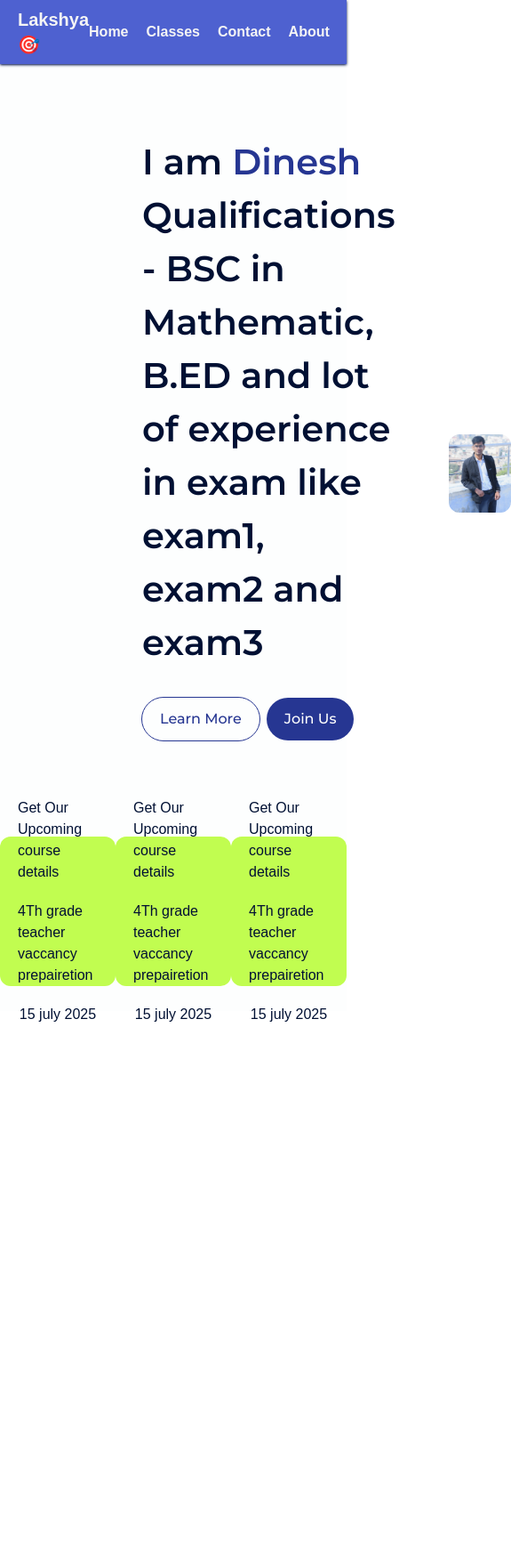
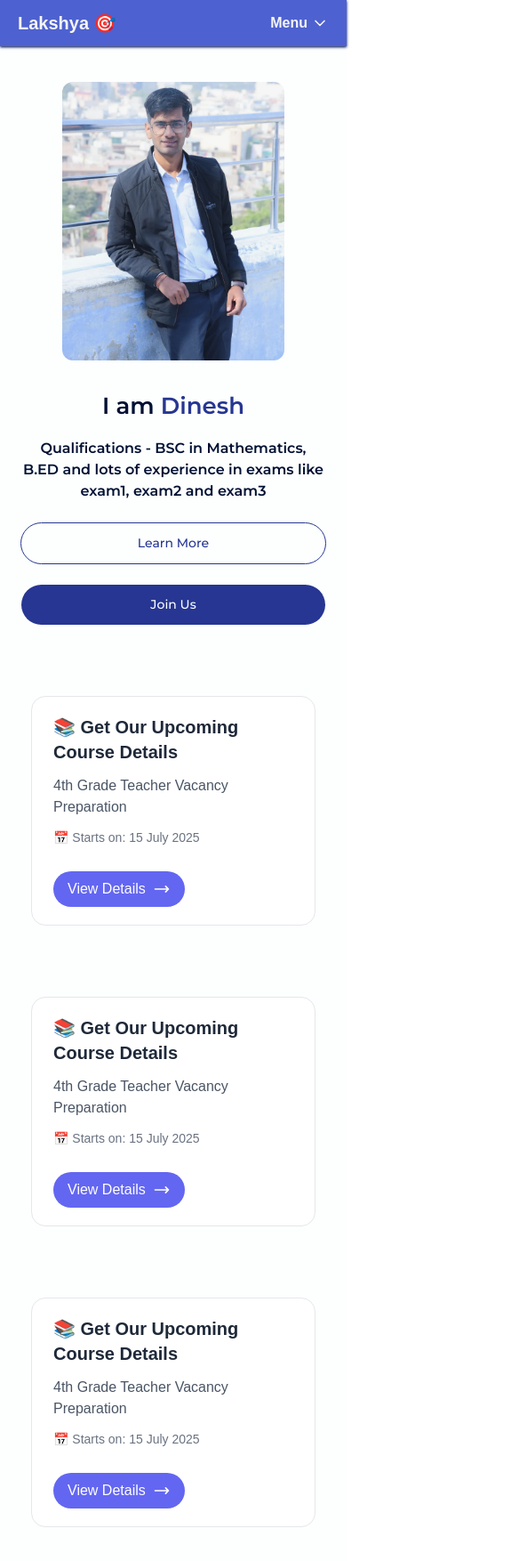
Before and after one commit to RohitPanwar46/Lakshya-guru-classes, a Next.js app: page / in a window 390 px wide. Shown: the whole page at 89% size, 575 px wide, since content can reach past the window. Before the commit the page ends 1152 px from the top, so only its background shows below. Built offline with nearby package versions, Linux system fonts and the light colour scheme.

Commit message:
edited card and made responsive

```diff
--- a/app/page.js
+++ b/app/page.js
@@ -15,20 +15,37 @@ const montserrat500 = Montserrat({
 
 export default function Home() {
   return (
-    <div className=" text-[#001033]  bg-[#FDFEFE] min-h-[100vh]">
-      <Navbar/>
-      <div className="flex justify-between gap-15 mx-40 items-center mt-20">
-        <div className=" text-[40px] mb-20">
-          <p className={montserrat.className}>I am <span className="text-[#263692] ">Dinesh</span></p>
-          <p className={montserrat.className}>Qualifications - BSC in Mathematic, B.ED and lot of experience in exam like exam1, exam2 and exam3 </p>
-          <div className="flex gap-2">
-          <button className="outline-[#263692] outline-1 hover:outline-[#4e67f7] hover:bg-[#4e67f7] hover:text-[#ffffff] text-[#263692] cursor-pointer rounded-full px-5 mt-8 py-3 text-[16px]"><span className={montserrat500.className}>Learn More</span></button>
-          <button className="bg-[#263692] hover:bg-[#4e67f7] cursor-pointer rounded-full text-[#ffffff] px-5 mt-8 py-3 text-[16px]"><span className={montserrat500.className}>Join Us</span></button>
+    <div className="text-[#001033] bg-[#FDFEFE] min-h-[100vh]">
+      <Navbar />
+
+      <div className="flex flex-col-reverse lg:flex-row justify-between gap-8 lg:gap-15 mx-6 sm:mx-10 md:mx-20 lg:mx-40 items-center mt-10 lg:mt-20">
+        <div className="text-[26px] sm:text-[32px] lg:text-[40px] mb-10 lg:mb-20 text-center lg:text-left">
+          <p className={montserrat.className}>
+            I am <span className="text-[#263692]">Dinesh</span>
+          </p>
+          <p className={`${montserrat.className} mt-4 text-[16px] sm:text-[18px]`}>
+            Qualifications - BSC in Mathematics, B.ED and lots of experience in exams like exam1, exam2 and exam3
+          </p>
+          <div className="flex flex-col sm:flex-row gap-4 justify-center lg:justify-start">
+            <button className="outline-[#263692] outline-1 hover:outline-[#4F46E5] hover:bg-[#4F46E5] hover:text-white text-[#263692] cursor-pointer rounded-full px-5 mt-6 py-3 text-[14px] sm:text-[16px]">
+              <span className={montserrat500.className}>Learn More</span>
+            </button>
+            <button className="bg-[#263692] hover:bg-[#4F46E5] cursor-pointer rounded-full text-white px-5 mt-2 sm:mt-6 py-3 text-[14px] sm:text-[16px]">
+              <span className={montserrat500.className}>Join Us</span>
+            </button>
           </div>
         </div>
-        <Image className="rounded-xl" height={350} width={350} src="/assets/photos/dinesh.jpg" alt="" />
+
+        <Image
+          className="rounded-xl w-[250px] sm:w-[300px] md:w-[350px] h-auto"
+          height={350}
+          width={350}
+          src="/assets/photos/dinesh.jpg"
+          alt="Dinesh"
+        />
       </div>
-      <Card/>
+
+      <Card />
     </div>
   );
 }
--- a/components/Card.js
+++ b/components/Card.js
@@ -2,22 +2,97 @@ import React from 'react'
 
 const Card = () => {
   return (
-    <div className='cards flex '>
-    <div className='Card w-84 h-42 mx-auto bg-[#c1fd50] rounded-xl my-7 px-5 py-3 flex justify-center items-center gap-5 flex-col '>
-        <h1>Get Our Upcoming course details</h1>
-        <div className="details">4Th grade teacher vaccancy prepairetion</div>
-        <div className="date">15 july 2025</div>
+    <div className='cards flex md:flex-row flex-col '>
+    <div className="w-80 max-w-sm mx-auto bg-white rounded-2xl hover:shadow-lg my-10 px-6 py-5 flex flex-col items-start gap-3 border border-gray-200">
+  <h1 className="text-xl font-semibold text-gray-800">
+    📚 Get Our Upcoming Course Details
+  </h1>
+  <div className="details text-gray-600 text-base">
+    4th Grade Teacher Vacancy Preparation
+  </div>
+  <div className="date text-sm text-gray-500">
+    📅 Starts on: <span className="font-medium">15 July 2025</span>
+  </div>
+
+  <button className="mt-4 cursor-pointer flex items-center gap-2 bg-[#6366F1] text-white px-4 py-2 rounded-full hover:bg-[#4F46E5] transition">
+    View Details
+    <svg
+      xmlns="http://www.w3.org/2000/svg"
+      fill="none"
+      viewBox="0 0 24 24"
+      strokeWidth={2}
+      stroke="currentColor"
+      className="w-5 h-5"
+    >
+      <path
+        strokeLinecap="round"
+        strokeLinejoin="round"
+        d="M17.25 8.25L21 12m0 0l-3.75 3.75M21 12H3"
+      />
+    </svg>
+  </button>
     </div>
-    <div className='Card w-84 h-42 mx-auto bg-[#c1fd50] rounded-xl my-7 px-5 py-3 flex justify-center items-center gap-5 flex-col '>
-        <h1>Get Our Upcoming course details</h1>
-        <div className="details">4Th grade teacher vaccancy prepairetion</div>
-        <div className="date">15 july 2025</div>
+
+    <div className="w-80 max-w-sm mx-auto bg-white rounded-2xl hover:shadow-lg my-10 px-6 py-5 flex flex-col items-start gap-3 border border-gray-200">
+  <h1 className="text-xl font-semibold text-gray-800">
+    📚 Get Our Upcoming Course Details
+  </h1>
+  <div className="details text-gray-600 text-base">
+    4th Grade Teacher Vacancy Preparation
+  </div>
+  <div className="date text-sm text-gray-500">
+    📅 Starts on: <span className="font-medium">15 July 2025</span>
+  </div>
+
+  <button className="mt-4 cursor-pointer flex items-center gap-2 bg-[#6366F1] text-white px-4 py-2 rounded-full hover:bg-[#4F46E5] transition">
+    View Details
+    <svg
+      xmlns="http://www.w3.org/2000/svg"
+      fill="none"
+      viewBox="0 0 24 24"
+      strokeWidth={2}
+      stroke="currentColor"
+      className="w-5 h-5"
+    >
+      <path
+        strokeLinecap="round"
+        strokeLinejoin="round"
+        d="M17.25 8.25L21 12m0 0l-3.75 3.75M21 12H3"
+      />
+    </svg>
+  </button>
     </div>
-    <div className='Card w-84 h-42 mx-auto bg-[#c1fd50] rounded-xl my-7 px-5 py-3 flex justify-center items-center gap-5 flex-col '>
-        <h1>Get Our Upcoming course details</h1>
-        <div className="details">4Th grade teacher vaccancy prepairetion</div>
-        <div className="date">15 july 2025</div>
+
+    <div className="w-80 max-w-sm mx-auto bg-white rounded-2xl hover:shadow-lg my-10 px-6 py-5 flex flex-col items-start gap-3 border border-gray-200">
+  <h1 className="text-xl font-semibold text-gray-800">
+    📚 Get Our Upcoming Course Details
+  </h1>
+  <div className="details text-gray-600 text-base">
+    4th Grade Teacher Vacancy Preparation
+  </div>
+  <div className="date text-sm text-gray-500">
+    📅 Starts on: <span className="font-medium">15 July 2025</span>
+  </div>
+
+  <button className="mt-4 cursor-pointer flex items-center gap-2 bg-[#6366F1] text-white px-4 py-2 rounded-full hover:bg-[#4F46E5] transition">
+    View Details
+    <svg
+      xmlns="http://www.w3.org/2000/svg"
+      fill="none"
+      viewBox="0 0 24 24"
+      strokeWidth={2}
+      stroke="currentColor"
+      className="w-5 h-5"
+    >
+      <path
+        strokeLinecap="round"
+        strokeLinejoin="round"
+        d="M17.25 8.25L21 12m0 0l-3.75 3.75M21 12H3"
+      />
+    </svg>
+  </button>
     </div>
+
     </div>
   )
 }
--- a/components/Navbar.js
+++ b/components/Navbar.js
@@ -1,24 +1,61 @@
-import React from 'react'
-import Image from 'next/image'
-import { Anton } from 'next/font/google'
-
-const anton = Anton({
-  subsets: ['latin'],
-  weight: '400'
-})
+"use client";
+import React, { useState, useRef, useEffect } from "react";
+import { ChevronDown } from "lucide-react";
 
 const Navbar = () => {
+  const [dropdownOpen, setDropdownOpen] = useState(false);
+  const dropdownRef = useRef(null);
+
+  // Close dropdown on outside click
+  useEffect(() => {
+    const handleClickOutside = (event) => {
+      if (
+        dropdownRef.current &&
+        !dropdownRef.current.contains(event.target)
+      ) {
+        setDropdownOpen(false);
+      }
+    };
+    document.addEventListener("mousedown", handleClickOutside);
+    return () => document.removeEventListener("mousedown", handleClickOutside);
+  }, []);
+
   return (
-    <div className='flex shadow-blue-950 shadow sticky top-0  bg-[#4e61d0] text-[#F5F5F5] justify-between items-center px-5 py-2'>
-      <div className="logo text-xl font-extrabold cursor-pointer">Lakshya🎯</div>
-      <ul className='flex gap-5'>
-        <li className='cursor-pointer font-semibold'>Home</li>
-        <li className='cursor-pointer font-semibold'>Classes</li>
-        <li className='cursor-pointer font-semibold'>Contact</li>
-        <li className='cursor-pointer font-semibold'>About</li>
-      </ul>
+    <div className="sticky top-0 z-50 shadow shadow-blue-950 bg-[#4e61d0] text-[#F5F5F5] px-5 py-3">
+      <div className="flex justify-between items-center relative">
+        <div className="text-xl font-extrabold cursor-pointer">Lakshya 🎯</div>
+
+        {/* Desktop Menu */}
+        <ul className="hidden md:flex gap-6 font-semibold">
+          <li className="cursor-pointer">Home</li>
+          <li className="cursor-pointer">Classes</li>
+          <li className="cursor-pointer">Contact</li>
+          <li className="cursor-pointer">About</li>
+        </ul>
+
+        {/* Mobile Dropdown Toggle */}
+        <div className="md:hidden relative" ref={dropdownRef}>
+          <button
+            onClick={() => setDropdownOpen((prev) => !prev)}
+            className="flex items-center gap-1 font-semibold"
+          >
+            Menu
+            <ChevronDown size={20} />
+          </button>
+
+          {/* Dropdown menu */}
+          {dropdownOpen && (
+            <ul className="absolute right-0 mt-2 w-40 bg-white text-[#263692] shadow-lg rounded-lg py-2 text-sm font-medium">
+              <li className="px-4 py-2 hover:bg-blue-100 cursor-pointer">Home</li>
+              <li className="px-4 py-2 hover:bg-blue-100 cursor-pointer">Classes</li>
+              <li className="px-4 py-2 hover:bg-blue-100 cursor-pointer">Contact</li>
+              <li className="px-4 py-2 hover:bg-blue-100 cursor-pointer">About</li>
+            </ul>
+          )}
+        </div>
+      </div>
     </div>
-  )
-}
+  );
+};
 
-export default Navbar
+export default Navbar;
```
Also changed, not shown: package.json (+5 -4 lines), 1 other file (tests, documents, lock files or other folders).
